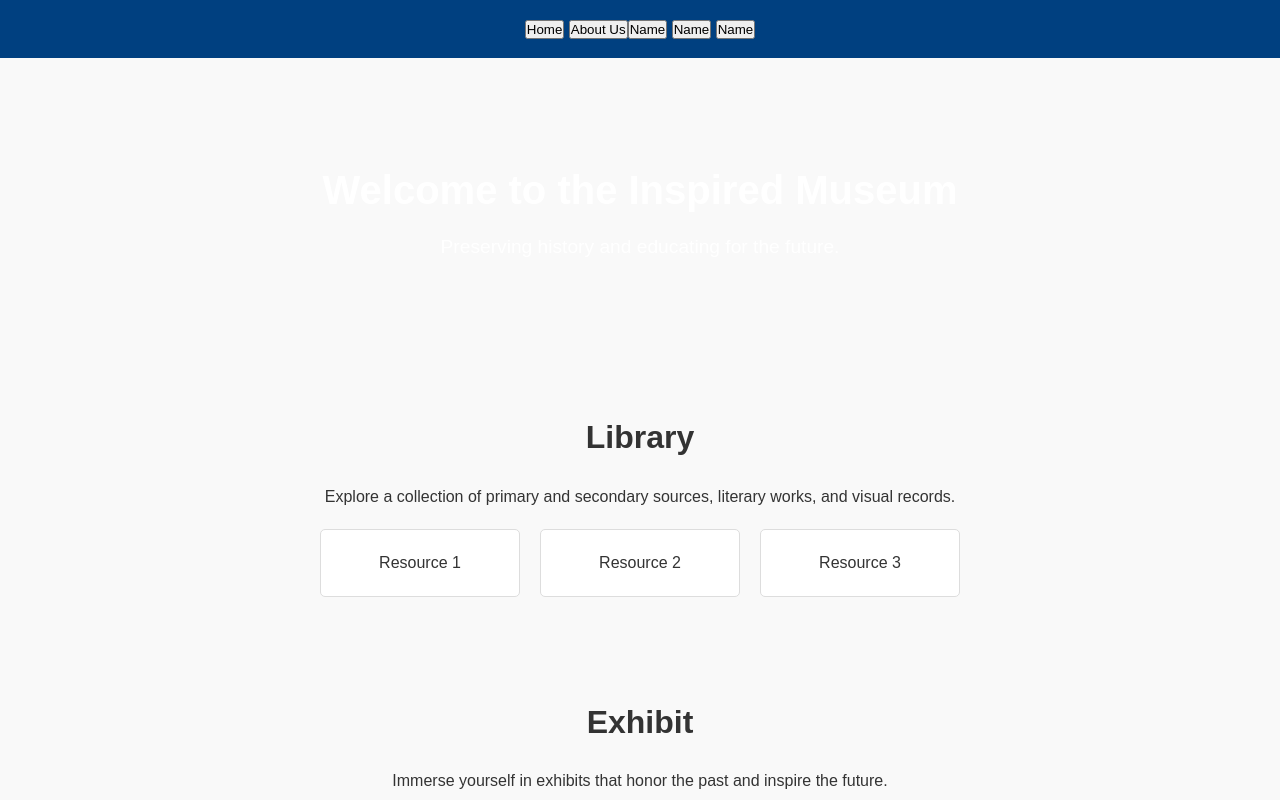
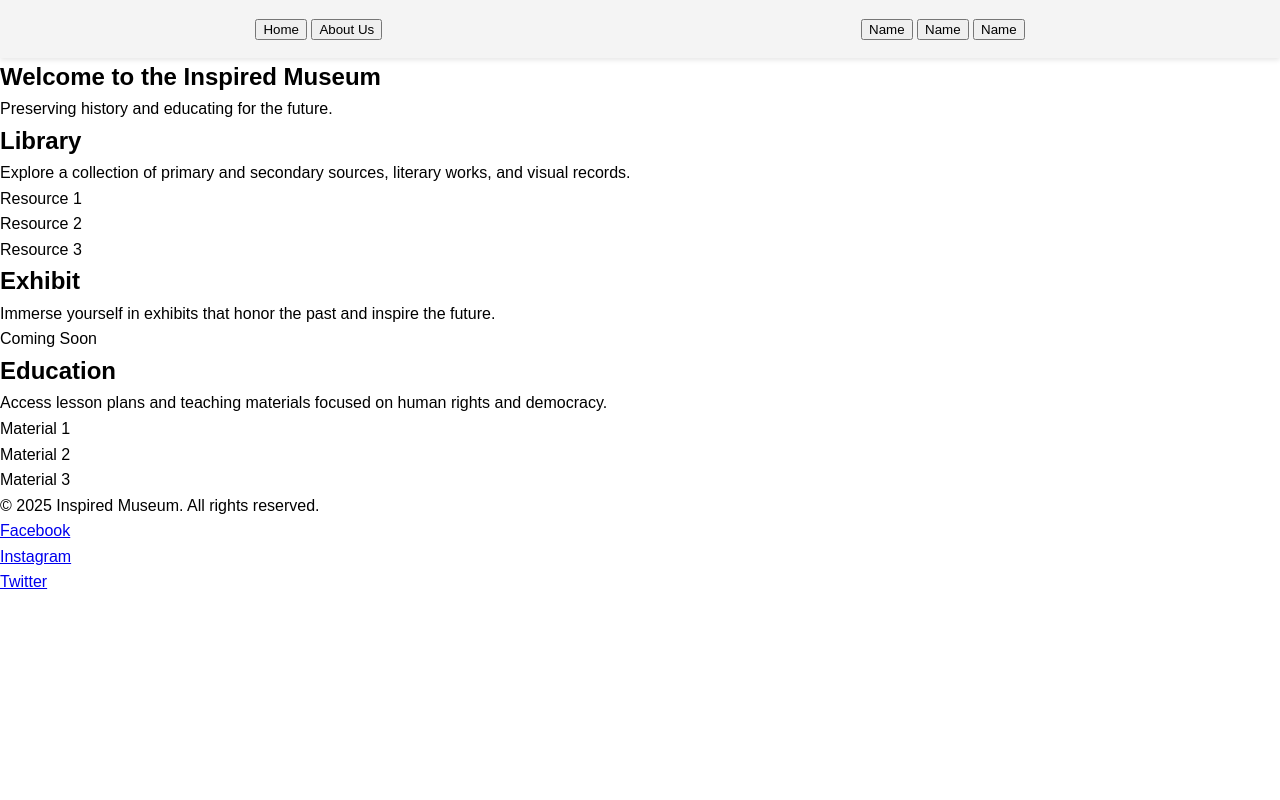
Before and after one commit to hyunjjams/public-econ, a plain HTML site: page index.html in a window 1280 px wide. Shown: the top 800 px of the page. Drawn offline with Linux system fonts and the light colour scheme.

Commit message:
Update styles.css
Signed-off-by: hyunjjams <markangelohermosado@icloud.com>

```diff
--- a/styles.css
+++ b/styles.css
@@ -1,5 +1,5 @@
 /* General Reset */
-* {
+body, h1, h2, p, ul, li, a {
     margin: 0;
     padding: 0;
     box-sizing: border-box;
@@ -8,112 +8,99 @@
 body {
     font-family: Arial, sans-serif;
     line-height: 1.6;
-    color: #333;
-    background-color: #f9f9f9;
 }
 
-/* Navbar */
+/* Navbar Styles */
 .navbar {
-    background-color: #004080;
+    background-color: #f4f4f4;
     padding: 1rem;
+    box-shadow: 0 2px 5px rgba(0, 0, 0, 0.1);
 }
 
-.navbar ul {
+.navbar nav ul {
+    list-style: none;
     display: flex;
-    list-style: none;
-    justify-content: center;
+    justify-content: space-around;
 }
 
-.navbar ul li {
-    margin: 0 15px;
+.navbar nav ul li a {
+    text-decoration: none;
+    color: #333;
+    font-weight: bold;
+    padding: 0.5rem 1rem;
+    transition: color 0.3s;
 }
 
-.navbar ul li a {
-    color: #fff;
-    text-decoration: none;
-    font-weight: bold;
+.navbar nav ul li a:hover {
+    color: #007BFF;
 }
 
-.navbar ul li a:hover {
-    text-decoration: underline;
+/* Landing Page Background */
+.background {
+    background: linear-gradient(to right, #e0f7fa, #80deea);
+    text-align: center;
+    padding: 3rem 1rem;
 }
 
-/* Hero Section */
-.hero {
-    background: url('hero-image.jpg') no-repeat center center/cover;
-    color: #fff;
-    text-align: center;
-    padding: 100px 20px;
+.title h1 {
+    font-size: 2.5rem;
+    color: #333;
+    margin-bottom: 1rem;
 }
 
-.hero-content h1 {
-    font-size: 2.5rem;
-    margin-bottom: 10px;
+.interactive-question p {
+    font-size: 1.2rem;
+    color: #555;
+    margin-bottom: 2rem;
 }
 
-.hero-content p {
-    font-size: 1.2rem;
+/* Icons */
+.icons {
+    display: flex;
+    justify-content: center;
+    gap: 1rem;
 }
 
-/* Sections */
-.section {
-    padding: 50px 20px;
+.icons .icon {
+    font-size: 2rem;
+    color: #333;
+    cursor: pointer;
+    transition: color 0.3s;
+}
+
+.icons .icon:hover {
+    color: #007BFF;
+}
+
+/* Infos Section */
+.infos {
+    background-color: #fff;
+    padding: 2rem 1rem;
     text-align: center;
 }
 
-.section h2 {
+.summary h2 {
     font-size: 2rem;
-    margin-bottom: 20px;
+    color: #333;
+    margin-bottom: 1rem;
 }
 
-.section p {
-    margin-bottom: 20px;
+.summary p {
     font-size: 1rem;
+    color: #555;
+    margin-bottom: 1.5rem;
 }
 
-.resources, .education-materials {
-    display: flex;
-    justify-content: center;
-    gap: 20px;
+.view-more {
+    display: inline-block;
+    text-decoration: none;
+    color: #fff;
+    background-color: #007BFF;
+    padding: 0.5rem 1rem;
+    border-radius: 5px;
+    transition: background-color 0.3s;
 }
 
-.resource-item, .material {
-    background: #fff;
-    padding: 20px;
-    border: 1px solid #ddd;
-    border-radius: 5px;
-    width: 200px;
-    text-align: center;
+.view-more:hover {
+    background-color: #0056b3;
 }
-
-.exhibit-preview {
-    background: #ddd;
-    padding: 20px;
-    border-radius: 5px;
-    font-size: 1.2rem;
-    font-weight: bold;
-}
-
-/* Footer */
-.footer {
-    background-color: #004080;
-    color: #fff;
-    text-align: center;
-    padding: 20px 0;
-}
-
-.footer .social-links {
-    list-style: none;
-    display: flex;
-    justify-content: center;
-    margin-top: 10px;
-}
-
-.footer .social-links li {
-    margin: 0 10px;
-}
-
-.footer .social-links li a {
-    color: #fff;
-    text-decoration: none;
-}
```
